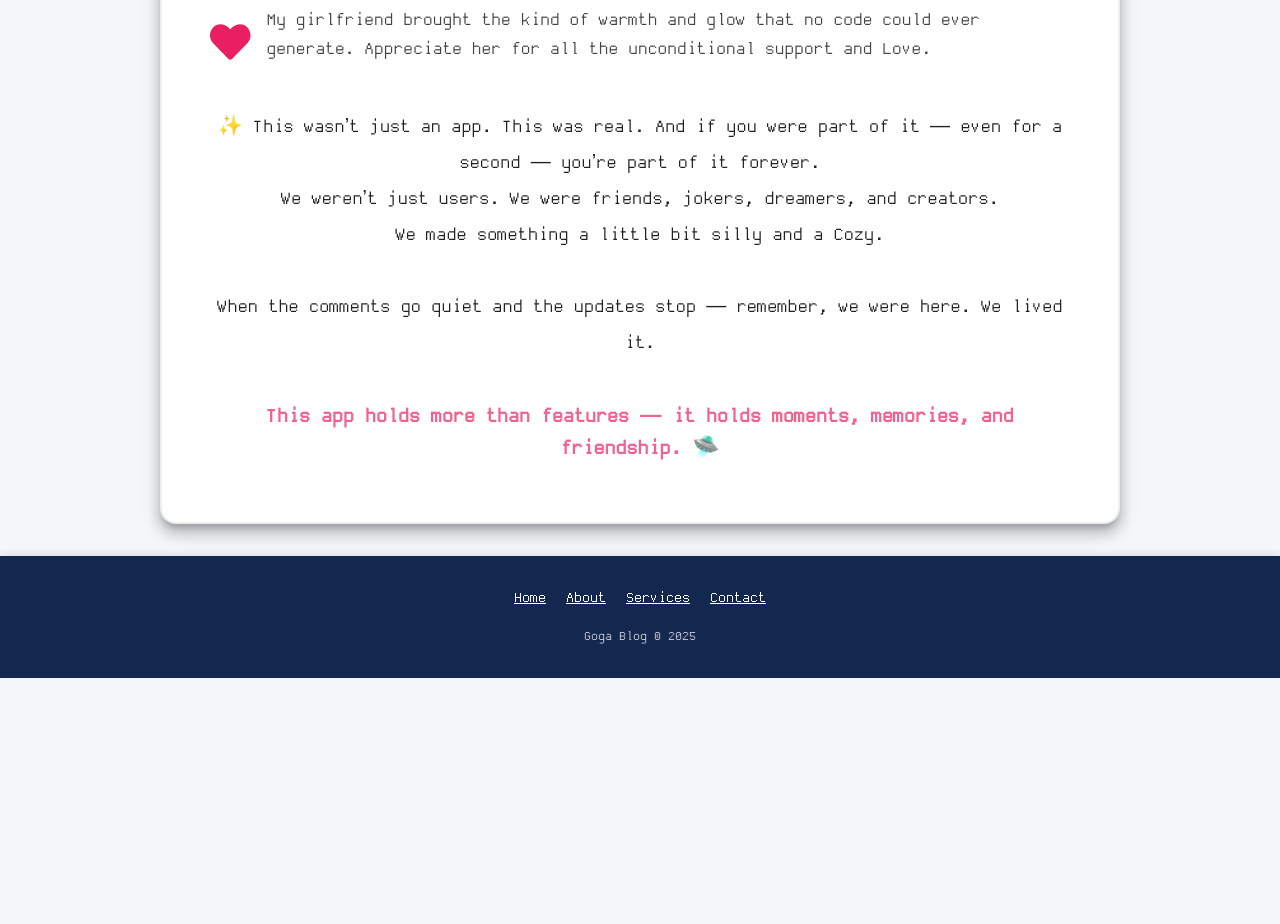
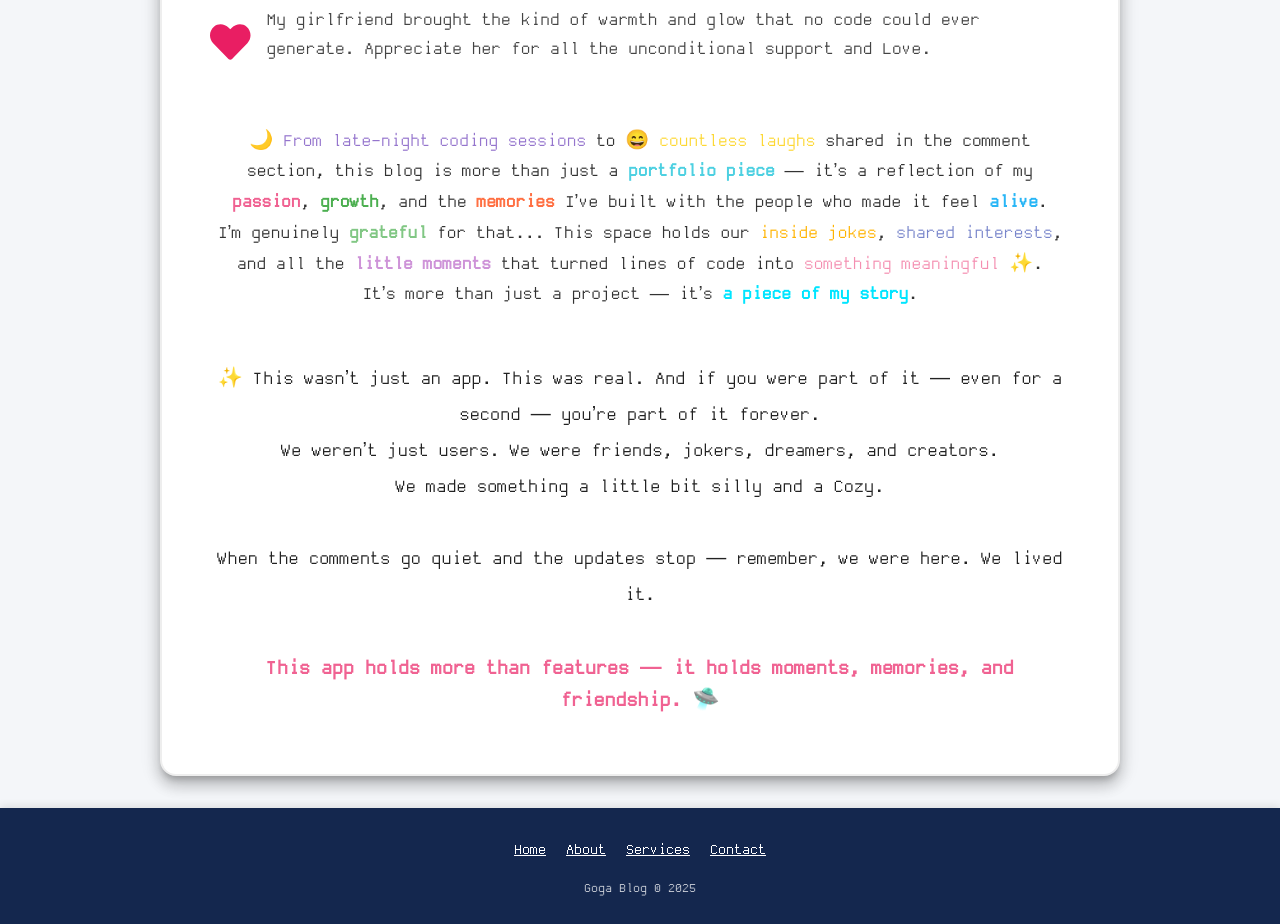
Before and after one commit to gogagureshidze/gogablog-client, a React (Create React App) app: page /#/about in a window 1280 px wide. Shown: the part 880-1804 px from the top of the page. Before the commit the page ends 1558 px from the top, so only its background shows below. Built offline with nearby package versions, Linux system fonts and the light colour scheme.

Commit message:
updated about page

```diff
--- a/src/pages/AboutPage.jsx
+++ b/src/pages/AboutPage.jsx
@@ -219,6 +219,63 @@ const AboutPage = () => {
 
             <Typography
               variant="body1"
+              sx={{
+                fontSize: "1.2rem",
+                color: darkMode ? "#f5f5f5" : "#333",
+                margin: '50px 0',
+                lineHeight: 1.6,
+                textAlign: "center",
+              }}
+            >
+              <span style={{ color: "#9575cd" }}>
+                🌙 From late-night coding sessions
+              </span>{" "}
+              to <span style={{ color: "#fdd835" }}>😄 countless laughs</span>{" "}
+              shared in the comment section, this blog is more than just a{" "}
+              <span style={{ color: "#4dd0e1", fontWeight: "bold" }}>
+                portfolio piece
+              </span>{" "}
+              — it’s a reflection of my{" "}
+              <span style={{ color: "#f06292", fontWeight: "bold" }}>
+                passion
+              </span>
+              ,{" "}
+              <span style={{ color: "#4caf50", fontWeight: "bold" }}>
+                growth
+              </span>
+              , and the{" "}
+              <span style={{ color: "#ff7043", fontWeight: "bold" }}>
+                memories
+              </span>{" "}
+              I’ve built with the people who made it feel{" "}
+              <span style={{ color: "#29b6f6", fontWeight: "bold" }}>
+                alive
+              </span>
+              .
+              <br />
+              I’m genuinely{" "}
+              <span style={{ color: "#81c784", fontWeight: "bold" }}>
+                grateful
+              </span>{" "}
+              for that... This space holds our{" "}
+              <span style={{ color: "#ffb300" }}>inside jokes</span>,{" "}
+              <span style={{ color: "#7986cb" }}>shared interests</span>, and
+              all the{" "}
+              <span style={{ color: "#ce93d8", fontWeight: "bold" }}>
+                little moments
+              </span>{" "}
+              that turned lines of code into{" "}
+              <span style={{ color: "#f48fb1" }}>something meaningful ✨</span>.
+              <br />
+              It’s more than just a project — it’s{" "}
+              <span style={{ color: "#00e5ff", fontWeight: "bold" }}>
+                a piece of my story
+              </span>
+              .
+            </Typography>
+
+            <Typography
+              variant="body1"
               mt={4}
               sx={{
                 color: darkMode ? "#f5f5f5" : "#222",
```
